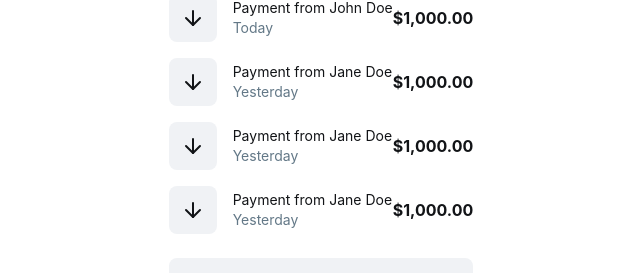
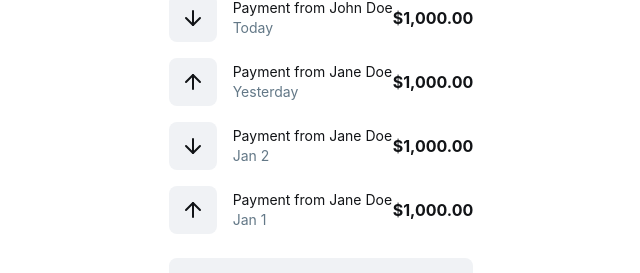
Before and after one commit to 4lysson-a/autono-me, a React (Vite) app in the folder client/: page /dash in a window 1280 px wide. Shown: the part 194-467 px from the top of the page, without its empty margins (29-669 px from the left). Built offline with nearby package versions, Linux system fonts and the light colour scheme.

Commit message:
feat: add transaction type to recent transactions and update component styling

```diff
--- a/client/src/pages/(private)/dash/sections/recent-transactions.tsx
+++ b/client/src/pages/(private)/dash/sections/recent-transactions.tsx
@@ -1,17 +1,24 @@
-import { ArrowDown } from "lucide-react";
+import { cn } from "@/lib/utils";
+import { ArrowDown as Arrow } from "lucide-react";
 
-type Transaction = {
+type ITransaction = {
   date: string;
   title: string;
   amount: string;
+  type: "income" | "expense";
 };
 
-const Transaction: React.FC<Transaction> = ({ date, title, amount }) => {
+const Transaction: React.FC<ITransaction> = ({ date, title, amount, type }) => {
   return (
     <li className="flex flex-row justify-between items-center">
       <div className="flex items-center gap-3 xs:gap-4">
         <div className="bg-ui-border rounded-lg p-2 xs:p-3">
-          <ArrowDown className="w-5 h-5 xs:w-auto xs:h-auto" />
+          <Arrow
+            className={cn(
+              "w-5 h-5 xs:w-auto xs:h-auto",
+              type == "expense" && "rotate-180"
+            )}
+          />
         </div>
         <div>
           <p className="text-sm xs:text-md">{title}</p>
@@ -26,26 +33,30 @@ const Transaction: React.FC<Transaction> = ({ date, title, amount }) => {
   );
 };
 
-const mockData = [
+const mockData: ITransaction[] = [
   {
     date: "Today",
     title: "Payment from John Doe",
     amount: "$1,000.00",
+    type: "income",
   },
   {
     date: "Yesterday",
     title: "Payment from Jane Doe",
     amount: "$1,000.00",
+    type: "expense",
   },
   {
-    date: "Yesterday",
+    date: "Jan 2",
     title: "Payment from Jane Doe",
     amount: "$1,000.00",
+    type: "income",
   },
   {
-    date: "Yesterday",
+    date: "Jan 1",
     title: "Payment from Jane Doe",
     amount: "$1,000.00",
+    type: "expense",
   },
 ];
 
@@ -58,6 +69,7 @@ export const RecentTransactions = () => {
         {mockData.map((data) => (
           <Transaction
             date={data.date}
+            type={data.type}
             key={data.title}
             title={data.title}
             amount={data.amount}
```
